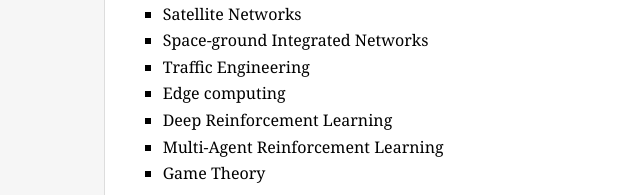
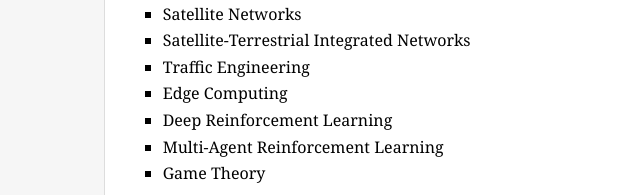
Before and after one commit to Bruce-Lee-ttys000/Bruce-Lee-ttys000.github.io, a plain HTML site: page index.html in a window 1280 px wide. Shown: the part 2123-2318 px from the top of the page, 157-797 px from the left. Drawn offline with Linux system fonts and the light colour scheme.

Commit message:
“修改”

```diff
--- a/index.html
+++ b/index.html
@@ -106,11 +106,11 @@ For a complete list of his publications, please refer to his <a href="https://sc
 <ul>
 <li><p>Satellite Networks</p>
 </li>
-<li><p>Space-ground Integrated Networks</p>
+<li><p>Satellite-Terrestrial Integrated Networks</p>
 </li>
 <li><p>Traffic Engineering</p>
 </li>
-<li><p>Edge computing</p>
+<li><p>Edge Computing</p>
 </li>
 <li><p>Deep Reinforcement Learning</p>
 </li>
```
Also changed, not shown: 1 other file.
